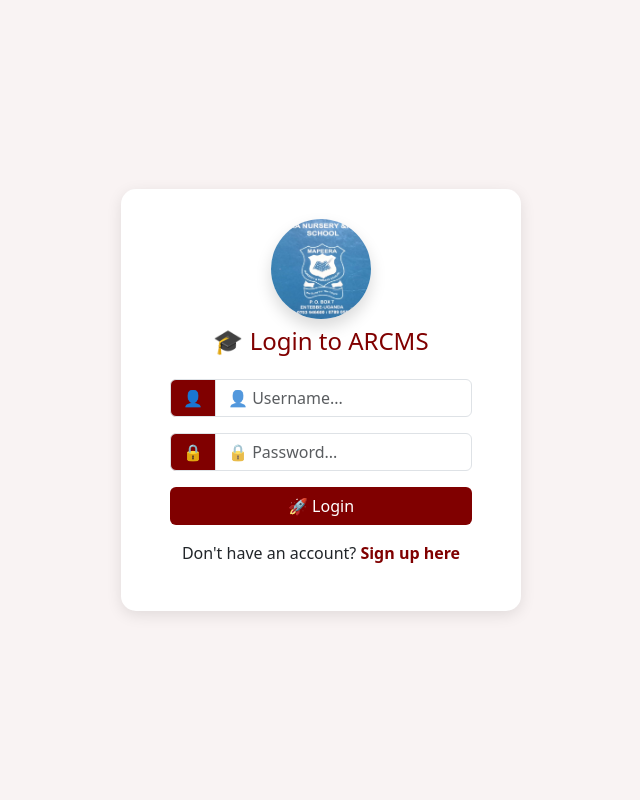
After one commit to oloyabrian/arms, a Django app: page /login/ in a window 1280 px wide. The commit adds this page. Shown: the whole page, without its empty margins (319-959 px from the left). Run offline with Django 5.2, Linux system fonts and the light colour scheme.

Commit message:
added more functionalities like login, sign up, admin page customization and the authorization of the various pages

```diff
--- /dev/null
+++ b/core/templates/login.html
@@ -0,0 +1,114 @@
+{% load static %}
+<!DOCTYPE html>
+<html lang="en">
+<head>
+    <meta charset="UTF-8">
+    <title>🔐 Login - School Portal</title>
+    <meta name="viewport" content="width=device-width, initial-scale=1">
+
+    <!-- Bootstrap CSS -->
+    <link href="https://cdn.jsdelivr.net/npm/bootstrap@5.3.3/dist/css/bootstrap.min.css" rel="stylesheet">
+
+    <style>
+        :root {
+            --maroon: #800000;
+            --maroon-light: #a33;
+        }
+
+        body {
+            background: #f9f3f3;
+            display: flex;
+            justify-content: center;
+            align-items: center;
+            min-height: 100vh;
+            padding: 20px;
+        }
+
+        .login-card {
+            background: #fff;
+            padding: 30px;
+            border-radius: 15px;
+            box-shadow: 0 4px 15px rgba(0, 0, 0, 0.1);
+            width: 100%;
+            max-width: 400px;
+        }
+
+        .logo-img {
+            width: 100px;
+            height: 100px;
+            object-fit: cover;
+        }
+
+        h4 {
+            color: var(--maroon);
+        }
+
+        .btn-maroon {
+            background-color: var(--maroon);
+            color: white;
+        }
+
+        .btn-maroon:hover {
+            background-color: var(--maroon-light);
+        }
+
+        a.text-maroon {
+            color: var(--maroon);
+        }
+
+        a.text-maroon:hover {
+            color: var(--maroon-light);
+        }
+
+        .input-group-text {
+            background-color: var(--maroon);
+            color: white;
+        }
+    </style>
+</head>
+<body>
+
+<div class="login-card">
+    <div class="text-center mb-4">
+        <a href="/">
+            <img src="{% static 'images/logo.jpeg' %}" alt="School Logo" class="logo-img rounded-circle shadow">
+        </a>
+        <h4 class="mt-2">🎓 Login to ARCMS</h4>
+    </div>
+
+    <div class="d-flex justify-content-center form_container">
+        <form method="POST" action="{% url 'login' %}">
+            {% csrf_token %}
+            <div class="input-group mb-3">
+                <span class="input-group-text">👤</span>
+                <input type="text" name="username" placeholder="👤 Username..." class="form-control">
+            </div>
+            <div class="input-group mb-2">
+                <span class="input-group-text">🔒</span>
+                <input type="password" name="password" placeholder="🔒 Password..." class="form-control">
+            </div>
+            <div class="d-flex justify-content-center mt-3 login_container">
+                <input class="btn btn-maroon w-100" type="submit" value="🚀 Login">
+            </div>
+        </form>
+    </div>
+
+    <div class="text-center mt-3">
+        <p>Don't have an account?
+            <a href="{% url 'register' %}" class="text-decoration-none text-maroon fw-bold">Sign up here</a>
+        </p>
+    </div>
+
+    {% if messages %}
+        <div id="messages" class="mt-3">
+            {% for message in messages %}
+                <p class="text-danger">⚠️ {{ message }}</p>
+            {% endfor %}
+        </div>
+    {% endif %}
+</div>
+
+<!-- Bootstrap JS -->
+<script src="https://cdn.jsdelivr.net/npm/bootstrap@5.3.3/dist/js/bootstrap.bundle.min.js"></script>
+</body>
+</html>
--- a/core/urls.py
+++ b/core/urls.py
@@ -7,8 +7,9 @@ urlpatterns = [
     path('', lambda request: redirect('dashboard'), name='home'),
     path('dashboard/', dashboard_view, name='dashboard'),
 
-    # path('api/chart/data/', ChartData.as_view()),
-    # path('api/data/', ChartData.as_view(), name='api-data'),
+    path('register/', views.register_view, name='register'),
+    path('login/', views.login_view, name='login'),
+    path('logout/', views.logout_view, name='logout'),
 
     path('', views.base_view, name= "base"),
     # path('chart/subjects/', views.subject_avg_scores_chart, name='subject_avg_scores'),
--- a/core/views.py
+++ b/core/views.py
@@ -1,14 +1,56 @@
-from django.contrib.auth import get_user_model
+from django.contrib import messages
+from django.contrib.auth import get_user_model, login, logout
+from django.contrib.auth.decorators import login_required
+from django.contrib.auth.forms import AuthenticationForm
 from django.http import JsonResponse
 from django.shortcuts import render, redirect, get_object_or_404
 from django.views import View
 from rest_framework.views import APIView
 from rest_framework.response import Response
+from django.http import HttpResponseForbidden
+
 from core.models import Student, Grade, Subject, Term, Teacher, Parent, ReportComment
 
 from .forms import *
 from .models import *
 from django.db.models import Avg
+
+def register_view(request):
+    # form = CreateUserForm()
+    if request.method =='POST':
+        form = CreateUserForm(request.POST)
+        if form.is_valid():
+            login(request, form.save())
+            return redirect('home')
+    else:
+        form = CreateUserForm()
+
+    context ={
+        'form': form,
+    }
+    return render(request, 'register.html', context)
+
+def login_view(request):
+    if request.method == 'POST':
+        form = AuthenticationForm(data=request.POST)
+        if form.is_valid():
+            login(request, form.get_user())
+            return  redirect('home')
+
+    else:
+        form = AuthenticationForm()
+    context ={
+
+    }
+    return render(request, 'login.html', context)
+
+
+def logout_view(request):
+    if request.method == 'POST':
+        logout(request)
+    return redirect('login')
+
+
 class HomeView(View):
     def get(self, request, *args, **kwargs):
         return render(request, 'chart.html', {})
@@ -41,6 +83,7 @@ class ChartData(APIView):
         return Response(data)
 
 # Render chart view with data passed into template context
+@login_required(login_url='login')
 def dashboard_view(request):
     # Make sure Classroom model exists; if not, remove this line or fix the import
     model_data = {
@@ -62,14 +105,14 @@ def dashboard_view(request):
         'labels': labels,
         'values': values
     })
-
+@login_required(login_url='login')
 def base_view(request):
     context={
         'title': "base page",
     }
     return render(request, 'base.html', context)
 
-
+@login_required(login_url='login')
 def view_student(request):
     students = Student.objects.all()
     context = {
@@ -78,10 +121,14 @@ def view_student(request):
     }
     return render(request, 'student/student.html', context)
 
+@login_required(login_url='login')
 def add_student(request):
+    if not request.user.is_staff and not request.user.is_superuser:
+        return HttpResponseForbidden("❌ You are not allowed to add any record.")
     form = StudentForm(request.POST or None)
     if form.is_valid():
         form.save()
+        messages.success(request, "✅ Student added successfully.")
         return redirect('student')
 
     context = {
@@ -90,12 +137,16 @@ def add_student(request):
     }
     return render(request, 'student/add_student.html', context)
 
-
+@login_required(login_url='login')
 def update_student(request, student_id):
+    if not request.user.is_staff and not request.user.is_superuser:
+        messages.warning(request, "❌ You are not authorized to perform this action.")
+        return redirect(request.META.get('HTTP_REFERER', 'student'))
     student = get_object_or_404(Student, id=student_id)
     form = StudentForm(request.POST or None, instance=student)
     if form.is_valid():
         form.save()
+        messages.success(request, "✅ Student updated successfully.")
         return redirect('student')
     context ={
         'title': 'Update Student Record',
@@ -103,11 +154,20 @@ def update_student(request, student_id):
     }
     return render(request, 'student/add_student.html', context)
 
+
+@login_required(login_url='login')
 def delete_student(request, student_id):
-    student = Student.objects.get(id=student_id)
+    if not request.user.is_staff and not request.user.is_superuser:
+        messages.warning(request, "❌ You are not authorized to perform this action.")
+        return redirect(request.META.get('HTTP_REFERER') or 'student')  # safe fallback
+
+    student = get_object_or_404(Student, id=student_id)
+
     if request.method == 'POST':
         student.delete()
+        messages.success(request, "✅ Student deleted successfully.")
         return redirect('student')
+
     context = {
         'title': 'Student delete page',
         'obj': student
@@ -115,6 +175,7 @@ def delete_student(request, student_id):
     return render(request, 'delete.html', context)
 
 
+@login_required(login_url='login')
 def view_classroom(request):
     classrooms = Classroom.objects.all()
     context = {
@@ -124,10 +185,16 @@ def view_classroom(request):
     return render(request, 'classroom/classroom.html', context)
 
 
+@login_required(login_url='login')
 def add_classroom(request):
+    if not request.user.is_staff and not request.user.is_superuser:
+        messages.warning(request, "❌ You are not authorized to perform this action.")
+        return redirect(request.META.get('HTTP_REFERER') or 'classroom')
     form = ClassroomForm(request.POST or None)
     if form.is_valid():
         form.save()
+        messages.success(request, "✅ Classroom added successfully.")
+
         return redirect('classroom')
 
     context ={
@@ -136,11 +203,17 @@ def add_classroom(request):
     }
     return render(request, 'classroom/add_classroom.html', context)
 
+@login_required(login_url='login')
 def update_classroom(request, classroom_id):
+    if not request.user.is_staff and not request.user.is_superuser:
+        messages.warning(request, "❌ You are not authorized to perform this action.")
+        return redirect(request.META.get('HTTP_REFERER') or 'classroom')
     classroom = get_object_or_404(Classroom, id=classroom_id)
     form = ClassroomForm(request.POST or None, instance=classroom)
     if form.is_valid():
         form.save()
+        messages.success(request, "✅ Classroom updated successfully.")
+
         return redirect('classroom')
     context = {
         'title': 'Update classroom',
@@ -149,10 +222,16 @@ def update_classroom(request, classroom_id):
     return render(request, 'classroom/add_classroom.html', context)
 
 
+@login_required(login_url='login')
 def delete_classroom(request, classroom_id):
+    if not request.user.is_staff and not request.user.is_superuser:
+        messages.warning(request, "❌ You are not authorized to perform this action.")
+        return redirect(request.META.get('HTTP_REFERER') or 'classroom')
     classroom = Classroom.objects.get(id=classroom_id)
     if request.method == 'POST':
         classroom.delete()
+        messages.success(request, "✅ Classroom deleted successfully.")
+
         return redirect('classroom')
     context = {
         'title' : 'Classroom delete',
@@ -160,7 +239,7 @@ def delete_classroom(request, classroom_id):
     }
     return render(request, 'delete.html', context)
 
-
+@login_required(login_url='login')
 def view_parent(request):
     parents = Parent.objects.all()
     context={
@@ -169,10 +248,16 @@ def view_parent(request):
     }
     return render(request, 'parent/parent.html', context)
 
+@login_required(login_url='login')
 def add_parent(request):
+    if not request.user.is_staff and not request.user.is_superuser:
+        messages.warning(request, "❌ You are not authorized to perform this action.")
+        return redirect(request.META.get('HTTP_REFERER') or 'parent')
     form = ParentForm(request.POST or None)
     if form.is_valid():
         form.save()
+        messages.success(request, "✅ Parent added successfully.")
+
         return redirect('parent')
     context = {
         'title': 'Add Parent Record',
@@ -180,11 +265,17 @@ def add_parent(request):
     }
     return render(request, 'parent/add_parent.html', context)
 
+
+@login_required(login_url='login')
 def update_parent(request, parent_id):
+    if not request.user.is_staff and not request.user.is_superuser:
+        messages.warning(request, "❌ You are not authorized to perform this action.")
+        return redirect(request.META.get('HTTP_REFERER') or 'parent')
     parent = get_object_or_404(Parent, id=parent_id)
     form = ParentForm(request.POST or None, instance=parent)
     if form.is_valid():
         form.save()
+        messages.success(request, "✅ Parent updated successfully.")
         return redirect('parent')
     context = {
         'title': 'Update Parent',
@@ -193,10 +284,15 @@ def update_parent(request, parent_id):
     return render(request, 'parent/add_parent.html', context)
 
 
+@login_required(login_url='login')
 def delete_parent(request, parent_id):
+    if not request.user.is_staff and not request.user.is_superuser:
+        messages.warning(request, "❌ You are not authorized to perform this action.")
+        return redirect(request.META.get('HTTP_REFERER') or 'parent')
     parent = Parent.objects.get(id=parent_id)
     if request.method == 'POST':
         parent.delete()
+        messages.success(request, "✅ Parent deleted successfully.")
         return redirect('parent')
     context = {
         'title': 'Parent delete',
@@ -205,6 +301,7 @@ def delete_parent(request, parent_id):
     return render(request, 'delete.html', context)
 
 
+@login_required(login_url='login')
 def view_comment(request):
     comments = ReportComment.objects.all()
     context = {
@@ -214,10 +311,16 @@ def view_comment(request):
     }
     return render(request, 'comment/comment.html', context)
 
+
+@login_required(login_url='login')
 def add_comment(request):
+    if not request.user.is_staff and not request.user.is_superuser:
+        messages.warning(request, "❌ You are not authorized to perform this action.")
+        return redirect(request.META.get('HTTP_REFERER') or 'comment')
     form = CommentForm(request.POST or None)
     if form.is_valid():
         form.save()
+        messages.success(request, "✅ Comment added successfully.")
         return redirect('comment')
     context = {
         'title': 'Add Comment',
@@ -225,11 +328,17 @@ def add_comment(request):
     }
     return render(request, 'comment/add_comment.html', context)
 
+
+@login_required(login_url='login')
 def update_comment(request, comment_id):
+    if not request.user.is_staff and not request.user.is_superuser:
+        messages.warning(request, "❌ You are not authorized to perform this action.")
+        return redirect(request.META.get('HTTP_REFERER') or 'comment')
     comment = get_object_or_404(ReportComment, id=comment_id)
     form = CommentForm(request.POST or None, instance=comment)
     if form.is_valid():
         form.save()
+        messages.success(request, "✅ Comment updated successfully.")
         return redirect('comment')
     context = {
         'title': 'Update Comment',
@@ -237,10 +346,16 @@ def update_comment(request, comment_id):
     }
     return render(request, 'comment/add_comment.html', context)
 
+
+@login_required(login_url='login')
 def delete_comment(request, comment_id):
+    if not request.user.is_staff and not request.user.is_superuser:
+        messages.warning(request, "❌ You are not authorized to perform this action.")
+        return redirect(request.META.get('HTTP_REFERER') or 'comment')
     comment = ReportComment.objects.get(id=comment_id)
     if request.method == 'POST':
         comment.delete()
+        messages.success(request, "✅ Comment deleted successfully.")
         return redirect('comment')
     context = {
         'title' : 'Comment delete',
@@ -252,6 +367,7 @@ from django.shortcuts import render, redirect, get_object_or_404
 from .models import Grade
 from .forms import GradeForm
 
+@login_required(login_url='login')
 def view_grade(request):
     grades = Grade.objects.all()
     context = {
@@ -260,10 +376,16 @@ def view_grade(request):
     }
     return render(request, 'grade/grade.html', context)
 
+
+@login_required(login_url='login')
 def add_grade(request):
+    if not request.user.is_staff and not request.user.is_superuser:
+        messages.warning(request, "❌ You are not authorized to perform this action.")
+        return redirect(request.META.get('HTTP_REFERER') or 'grade')
     form = GradeForm(request.POST or None)
     if form.is_valid():
         form.save()
+        messages.success(request, "✅ Grade added successfully.")
         return redirect('grade')
     context = {
         'title': 'Add grade',
@@ -271,11 +393,17 @@ def add_grade(request):
     }
     return render(request, 'grade/add_grade.html', context)
 
+
+@login_required(login_url='login')
 def update_grade(request, grade_id):
+    if not request.user.is_staff and not request.user.is_superuser:
+        messages.warning(request, "❌ You are not authorized to perform this action.")
+        return redirect(request.META.get('HTTP_REFERER') or 'grade')
     grade = get_object_or_404(Grade, id=grade_id)
     form = GradeForm(request.POST or None, instance=grade)
     if form.is_valid():
         form.save()
+        messages.success(request, "✅ Grade updated successfully.")
         return redirect('grade')
     context = {
         'title': "Update Grade",
@@ -283,10 +411,16 @@ def update_grade(request, grade_id):
     }
     return render(request, 'grade/add_grade.html', context)
 
+
+@login_required(login_url='login')
 def delete_grade(request, grade_id):
+    if not request.user.is_staff and not request.user.is_superuser:
+        messages.warning(request, "❌ You are not authorized to perform this action.")
+        return redirect(request.META.get('HTTP_REFERER') or 'grade')
     grade = get_object_or_404(Grade, id=grade_id)
     if request.method == 'POST':
         grade.delete()
+        messages.success(request, "✅ Grade deleted successfully.")
         return redirect('grade')
     context = {
         'title': 'Grade delete',
@@ -294,6 +428,7 @@ def delete_grade(request, grade_id):
     }
     return render(request, 'delete.html', context)
 
+@login_required(login_url='login')
 def view_teacher(request):
     teachers = Teacher.objects.all()
     context = {
@@ -302,10 +437,16 @@ def view_teacher(request):
     }
     return render(request, 'teacher/teacher.html', context)
 
+
+@login_required(login_url='login')
 def add_teacher(request):
+    if not request.user.is_staff and not request.user.is_superuser:
+        messages.warning(request, "❌ You are not authorized to perform this action.")
+        return redirect(request.META.get('HTTP_REFERER') or 'teacher')
     form = TeacherForm(request.POST or None)
     if form.is_valid():
         form.save()
+        messages.success(request, "✅ Teacher added successfully.")
         return redirect('teacher')
     context = {
         'title': 'add teacher',
@@ -313,12 +454,16 @@ def add_teacher(request):
     }
     return render(request, 'teacher/add_teacher.html', context)
 
-
+@login_required(login_url='login')
 def update_teacher(request, teacher_id):
+    if not request.user.is_staff and not request.user.is_superuser:
+        messages.warning(request, "❌ You are not authorized to perform this action.")
+        return redirect(request.META.get('HTTP_REFERER') or 'teacher')
     teacher = get_object_or_404(Teacher, id=teacher_id)
     form = TeacherForm(request.POST or None, instance=teacher)
     if form.is_valid():
         form.save()
+        messages.success(request, "✅ Teacher updated successfully.")
         return redirect('teacher')
     context ={
         'title': 'Teacher update',
@@ -326,11 +471,15 @@ def update_teacher(request, teacher_id):
     }
     return render(request, 'teacher/add_teacher.html', context)
 
-
+@login_required(login_url='login')
 def delete_teacher(request, teacher_id):
+    if not request.user.is_staff and not request.user.is_superuser:
+        messages.warning(request, "❌ You are not authorized to perform this action.")
+        return redirect(request.META.get('HTTP_REFERER') or 'teacher')
     teacher = Teacher.objects.get(id=teacher_id)
     if request.method =="POST":
         teacher.delete()
+        messages.success(request, "✅ Teacher deleted successfully.")
         return redirect('teacher')
     context ={
         'title':'delete teacher',
@@ -338,6 +487,7 @@ def delete_teacher(request, teacher_id):
     }
     return render(request, 'delete.html', context)
 
+@login_required(login_url='login')
 def view_subject(request):
     subjects = Subject.objects.all()
     context = {
@@ -346,10 +496,16 @@ def view_subject(request):
     }
     return render(request, 'subject/subject.html', context)
 
+
+@login_required(login_url='login')
 def add_subject(request):
+    if not request.user.is_staff and not request.user.is_superuser:
+        messages.warning(request, "❌ You are not authorized to perform this action.")
+        return redirect(request.META.get('HTTP_REFERER') or 'subject')
     form = SubjectForm(request.POST or None)
     if request.method == 'POST':
         form.save()
+        messages.success(request, "✅ Subject added successfully.")
         return redirect('subject')
     context = {
         'title': 'Add subject',
@@ -357,11 +513,17 @@ def add_subject(request):
     }
     return render(request, 'subject/add_subject.html', context)
 
+
+@login_required(login_url='login')
 def update_subject(request, subject_id):
+    if not request.user.is_staff and not request.user.is_superuser:
+        messages.warning(request, "❌ You are not authorized to perform this action.")
+        return redirect(request.META.get('HTTP_REFERER') or 'subject')
     subject = get_object_or_404(Subject, id=subject_id)
     form = SubjectForm(request.POST or None, instance=subject)
     if form.is_valid():
         form.save()
+        messages.success(request, "✅ Subject updated successfully.")
         return redirect('subject')
     context = {
         'title': 'Update subject',
@@ -369,10 +531,15 @@ def update_subject(request, subject_id):
     }
     return render(request, 'subject/add_subject.html', context)
 
+@login_required(login_url='login')
 def delete_subject(request, subject_id):
+    if not request.user.is_staff and not request.user.is_superuser:
+        messages.warning(request, "❌ You are not authorized to perform this action.")
+        return redirect(request.META.get('HTTP_REFERER') or 'subject')
     subject = Subject.objects.get(id=subject_id)
     if request.method == 'POST':
         subject.delete()
+        messages.success(request, "✅ Subject deleted successfully.")
         return render('subject')
     context = {
         'title': 'Delete subject',
@@ -380,6 +547,8 @@ def delete_subject(request, subject_id):
     }
     return render(request, 'delete.html', context)
 
+
+@login_required(login_url='login')
 def view_term(request):
     terms = Term.objects.all()
     context = {
@@ -388,21 +557,33 @@ def view_term(request):
     }
     return render(request, 'term/term.html', context)
 
+
+@login_required(login_url='login')
 def add_term(request):
+    if not request.user.is_staff and not request.user.is_superuser:
+        messages.warning(request, "❌ You are not authorized to perform this action.")
+        return redirect(request.META.get('HTTP_REFERER') or 'term')
     form = TermForm(request.POST or None)
     if request.method == 'POST':
         form.save()
+        messages.success(request, "✅ Term added successfully.")
         return redirect('term')
     context = {
         'title': 'Add term',
         'form': form
     }
     return render(request, 'term/add_term.html', context)
+
+@login_required(login_url='login')
 def update_term(request, term_id):
+    if not request.user.is_staff and not request.user.is_superuser:
+        messages.warning(request, "❌ You are not authorized to perform this action.")
+        return redirect(request.META.get('HTTP_REFERER') or 'term')
     term = get_object_or_404(Term, id=term_id)
     form = TermForm(request.POST or None, instance=term)
     if request.method =='POST':
         form.save()
+        messages.success(request, "✅ Term updated successfully.")
         return redirect('term')
     context ={
         'title': 'Update term',
@@ -410,10 +591,16 @@ def update_term(request, term_id):
     }
     return render(request, 'term/add_term.html', context)
 
+
+@login_required(login_url='login')
 def delete_term(request, term_id):
+    if not request.user.is_staff and not request.user.is_superuser:
+        messages.warning(request, "❌ You are not authorized to perform this action.")
+        return redirect(request.META.get('HTTP_REFERER') or 'term')
     term = Term.objects.get(id=term_id)
     if request.method == 'POST':
         term.delete()
+        messages.success(request, "✅ Term deleted successfully.")
         return redirect('term')
     context ={
         'title': 'Delete term',
@@ -421,6 +608,8 @@ def delete_term(request, term_id):
     }
     return render(request, 'delete.html', context)
 
+
+@login_required(login_url='login')
 def subject_avg_scores_chart(request):
     # Select a term (latest or specific)
     term = Term.objects.last()
--- a/requirements.txt
+++ b/requirements.txt
@@ -21,6 +21,7 @@ distlib==0.3.8
 distro==1.9.0
 distro-info==1.7+build1
 Django==4.2.11
+djangorestframework==3.16.0
 dnspython==2.6.1
 duplicity==2.1.4
 fasteners==0.18
```
Also changed, not shown: core/admin.py (+22 -0 lines), core/forms.py (+16 -0 lines), core/templates/base.html (+25 -0 lines), core/templates/includes/navbar.html (+44 -15 lines), core/templates/includes/sidebar.html (+14 -1 lines), core/templates/register.html (added, +107 -0 lines).
